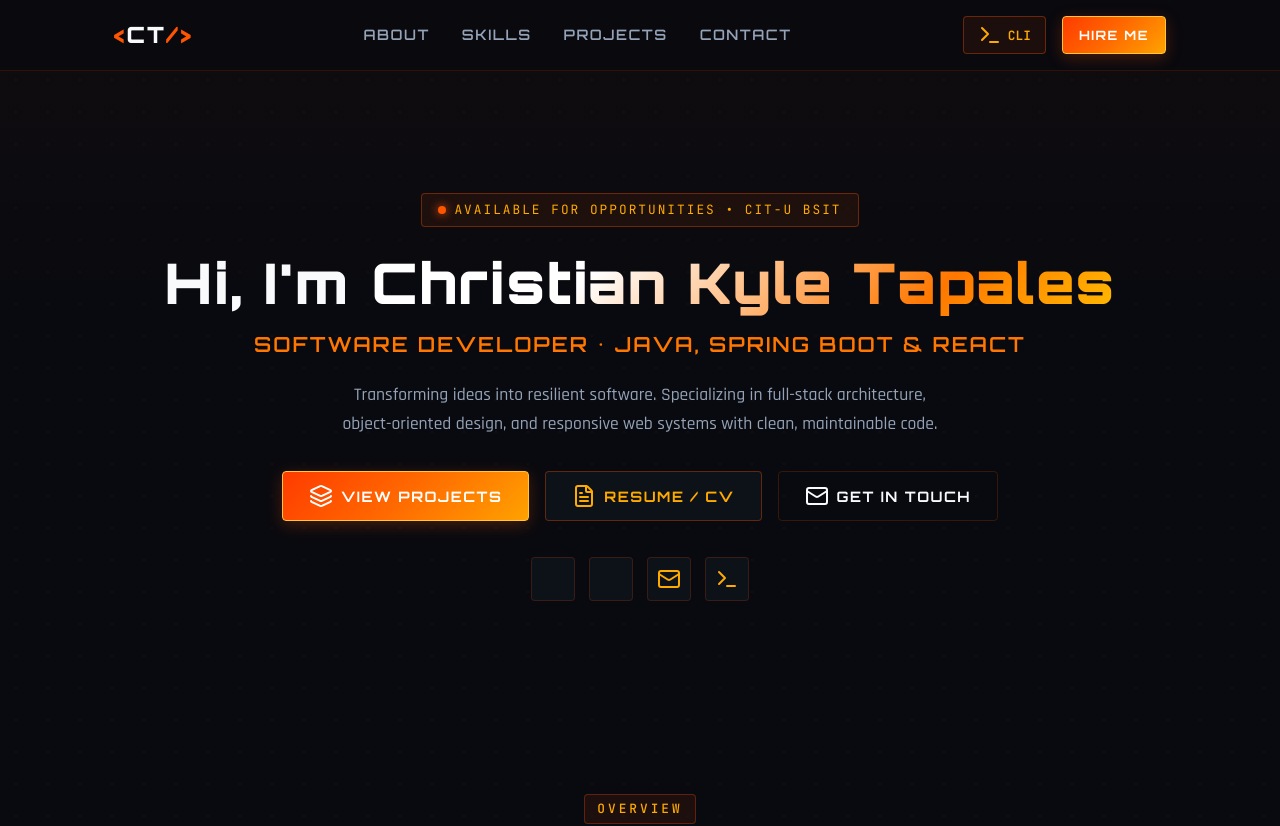
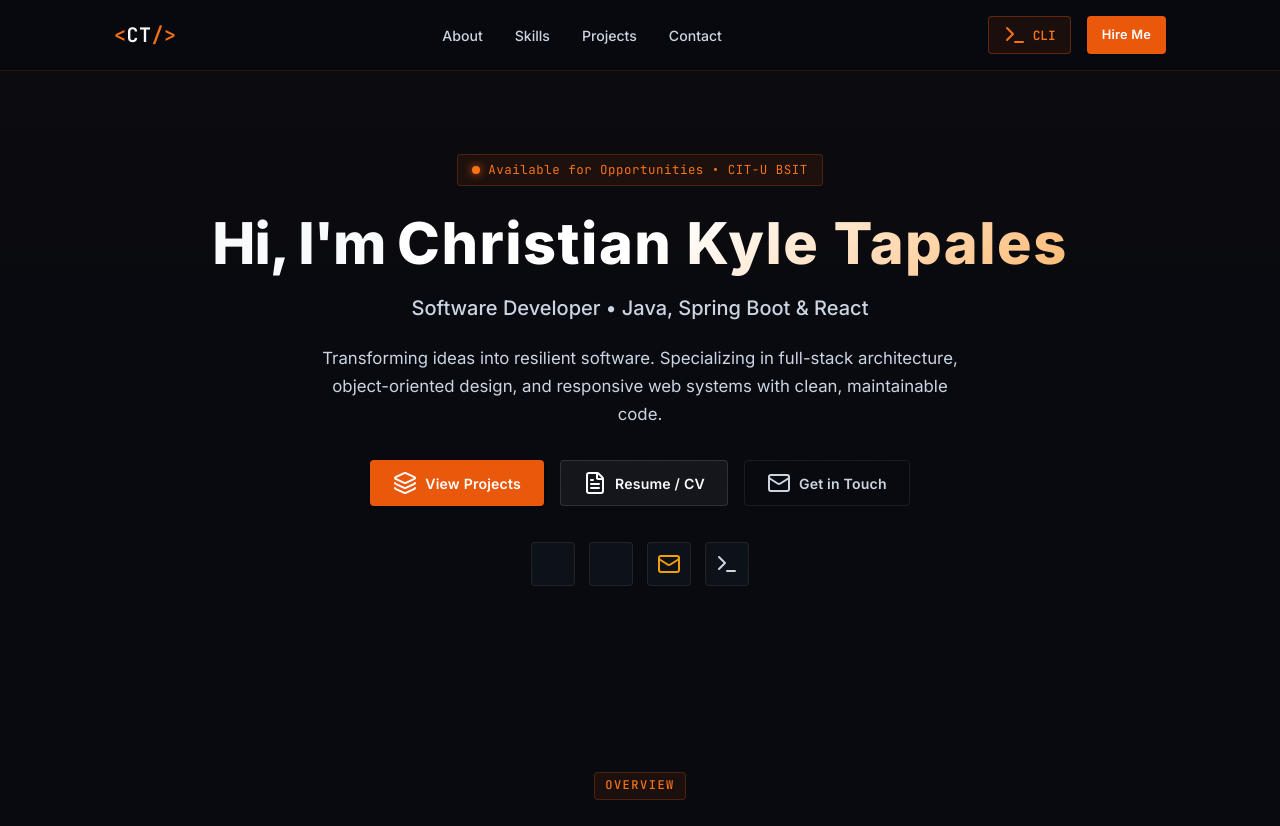
Before and after one commit to christian-tapales/christian-tapales, a plain HTML site: page index.html in a window 1280 px wide. Shown: the top 826 px of the page. Drawn offline with nearby package versions, Linux system fonts and the light colour scheme.

Commit message:
fix(a11y/contrast): overhaul color tokens for WCAG AA compliance and replace display fonts with Inter

```diff
--- a/index.html
+++ b/index.html
@@ -22,11 +22,11 @@
     <!-- Favicon -->
     <link rel="icon" type="image/svg+xml" href="assets/favicon.svg" />
 
-    <!-- Google Fonts: Orbitron, Rajdhani, JetBrains Mono -->
+    <!-- Google Fonts: Inter & JetBrains Mono -->
     <link rel="preconnect" href="https://fonts.googleapis.com" />
     <link rel="preconnect" href="https://fonts.gstatic.com" crossorigin />
     <link
-        href="https://fonts.googleapis.com/css2?family=Orbitron:wght@600;700;800;900&family=Rajdhani:wght@500;600;700&family=JetBrains+Mono:wght@400;500;600&display=swap"
+        href="https://fonts.googleapis.com/css2?family=Inter:wght@400;450;500;600;700;800&family=JetBrains+Mono:wght@400;500;600&display=swap"
         rel="stylesheet" />
 
     <!-- Lucide Icons (CDN) -->
--- a/style.css
+++ b/style.css
@@ -1,37 +1,38 @@
 /* ==========================================================================
-   Bespoke Flame Cyber Portfolio (High-Performance 60FPS Architecture)
+   Bespoke Developer Portfolio Architecture (Performance & High-Contrast)
    ========================================================================== */
 :root {
-    /* Carbon & Deep Obsidian Backgrounds */
+    /* Obsidian Canvas & Matte Surface Tokens */
     --bg-primary: #090a0f;
     --bg-secondary: #0f121a;
-    --bg-card: rgba(15, 18, 26, 0.92);
-    --border-color: rgba(255, 85, 0, 0.18);
-    --border-hover: rgba(255, 110, 0, 0.7);
+    --bg-card: rgba(15, 18, 26, 0.95);
+    --border-color: rgba(255, 255, 255, 0.08);
+    --border-hover: rgba(234, 88, 12, 0.5);
 
-    /* Pure Flame & Amber Accents */
-    --flame-red: #ff3b00;
-    --flame-primary: #ff5500;
-    --flame-bright: #ff7700;
-    --flame-amber: #ffaa00;
-    --flame-gold: #ffc83b;
+    /* Solid High-Contrast Accents (WCAG AA Compliant) */
+    --flame-red: #ef4444;
+    --flame-primary: #ea580c; /* Orange 600 - 4.6:1 on dark surfaces, 5.1:1 with white text */
+    --flame-bright: #f97316;  /* Orange 500 */
+    --flame-amber: #f59e0b;   /* Amber 500 */
+    --flame-gold: #fbbf24;    /* Amber 400 */
 
-    /* Lightweight GPU Glows */
-    --glow-flame: rgba(255, 85, 0, 0.25);
-    --glow-flame-hover: rgba(255, 90, 0, 0.45);
+    /* Subtle focused glows instead of noisy washes */
+    --glow-flame: rgba(234, 88, 12, 0.2);
+    --glow-flame-hover: rgba(234, 88, 12, 0.35);
 
-    /* Gradients */
-    --gradient-flame: linear-gradient(135deg, #ff3b00 0%, #ff6a00 50%, #ffa200 100%);
-    --gradient-flame-hover: linear-gradient(135deg, #ff5500 0%, #ff8800 50%, #ffbb00 100%);
-    --gradient-text: linear-gradient(135deg, #ffffff 30%, #ff7700 75%, #ffbb00 100%);
+    /* Gradients: High contrast, no washed-out highlights */
+    --gradient-flame: linear-gradient(135deg, #c2410c 0%, #ea580c 100%);
+    --gradient-flame-hover: linear-gradient(135deg, #ea580c 0%, #f97316 100%);
+    --gradient-text: linear-gradient(135deg, #ffffff 40%, #fdba74 100%);
 
+    /* High-contrast WCAG AA accessible text scale */
     --text-primary: #f8fafc;
-    --text-secondary: #94a3b8;
-    --text-muted: #64748b;
+    --text-secondary: #cbd5e1; /* 9.8:1 contrast on #090a0f */
+    --text-muted: #94a3b8;     /* 5.2:1 contrast on #090a0f (passes WCAG AA) */
 
-    /* Typography */
-    --font-display: 'Orbitron', -apple-system, BlinkMacSystemFont, sans-serif;
-    --font-main: 'Rajdhani', -apple-system, BlinkMacSystemFont, sans-serif;
+    /* Typography: Inter for UI/Body, JetBrains Mono for Technical Tokens */
+    --font-display: 'Inter', -apple-system, BlinkMacSystemFont, "Segoe UI", Roboto, sans-serif;
+    --font-main: 'Inter', -apple-system, BlinkMacSystemFont, "Segoe UI", Roboto, sans-serif;
     --font-mono: 'JetBrains Mono', monospace;
 
     --radius-sm: 4px;
@@ -60,14 +61,14 @@ body {
     font-family: var(--font-main);
     background-color: var(--bg-primary);
     color: var(--text-primary);
-    line-height: 1.6;
+    line-height: 1.65;
     overflow-x: hidden;
     position: relative;
     min-height: 100vh;
-    font-size: 1.1rem;
+    font-size: 1rem;
     background-image:
-        radial-gradient(rgba(255, 85, 0, 0.05) 1px, transparent 1px),
-        linear-gradient(to bottom, rgba(255, 85, 0, 0.03), transparent 300px);
+        radial-gradient(rgba(234, 88, 12, 0.04) 1px, transparent 1px),
+        linear-gradient(to bottom, rgba(234, 88, 12, 0.02), transparent 300px);
     background-size: 32px 32px, 100% 100%;
 }
 
@@ -173,86 +174,86 @@ body {
 .section-tag {
     display: inline-block;
     font-family: var(--font-mono);
-    font-size: 0.8rem;
+    font-size: 0.75rem;
     font-weight: 500;
-    color: var(--flame-amber);
+    color: var(--flame-bright);
     text-transform: uppercase;
-    letter-spacing: 3px;
+    letter-spacing: 1.5px;
     margin-bottom: 12px;
-    padding: 4px 12px;
-    background: rgba(255, 85, 0, 0.08);
-    border: 1px solid rgba(255, 85, 0, 0.3);
+    padding: 3px 10px;
+    background: rgba(234, 88, 12, 0.08);
+    border: 1px solid rgba(234, 88, 12, 0.25);
     border-radius: var(--radius-sm);
 }
 
 .section-title {
     font-family: var(--font-display);
-    font-size: 2.3rem;
-    font-weight: 800;
-    letter-spacing: 1.5px;
+    font-size: 2.2rem;
+    font-weight: 700;
+    letter-spacing: -0.6px;
     color: #ffffff;
 }
 
 /* ==========================================================================
-   Buttons
+   Buttons (Refined, Accessible, Humanist)
    ========================================================================== */
 .btn {
     display: inline-flex;
     align-items: center;
     gap: 8px;
-    padding: 12px 26px;
-    font-size: 0.9rem;
-    font-weight: 700;
+    padding: 10px 22px;
+    font-size: 0.88rem;
+    font-weight: 600;
     text-decoration: none;
     border-radius: var(--radius-sm);
     cursor: pointer;
     transition: var(--transition-fast);
-    letter-spacing: 1.5px;
-    text-transform: uppercase;
-    font-family: var(--font-display);
+    letter-spacing: 0.2px;
+    text-transform: none;
+    font-family: var(--font-main);
 }
 
 .btn-primary {
-    background: var(--gradient-flame);
+    background: var(--flame-primary);
     color: #ffffff;
-    border: 1px solid var(--flame-gold);
-    box-shadow: 0 4px 16px var(--glow-flame);
+    border: 1px solid transparent;
+    box-shadow: 0 1px 3px rgba(0, 0, 0, 0.5);
 }
 
 .btn-primary:hover {
-    background: var(--gradient-flame-hover);
-    transform: translateY(-2px);
-    box-shadow: 0 6px 24px var(--glow-flame-hover);
+    background: #c2410c;
+    transform: translateY(-1px);
+    box-shadow: 0 4px 14px var(--glow-flame);
 }
 
 .btn-secondary {
-    background: rgba(15, 18, 26, 0.9);
-    color: var(--flame-amber);
-    border: 1px solid rgba(255, 85, 0, 0.35);
+    background: rgba(255, 255, 255, 0.05);
+    color: var(--text-primary);
+    border: 1px solid rgba(255, 255, 255, 0.12);
 }
 
 .btn-secondary:hover {
-    background: rgba(255, 85, 0, 0.1);
-    border-color: var(--flame-primary);
+    background: rgba(255, 255, 255, 0.1);
+    border-color: rgba(255, 255, 255, 0.25);
     color: #ffffff;
-    transform: translateY(-2px);
+    transform: translateY(-1px);
 }
 
 .btn-outline {
     background: transparent;
-    color: var(--text-primary);
+    color: var(--text-secondary);
     border: 1px solid var(--border-color);
 }
 
 .btn-outline:hover {
     border-color: var(--flame-primary);
-    color: var(--flame-amber);
-    background: rgba(255, 85, 0, 0.08);
-    transform: translateY(-2px);
+    color: var(--text-primary);
+    background: rgba(234, 88, 12, 0.08);
+    transform: translateY(-1px);
 }
 
 .btn-sm {
-    padding: 8px 16px;
+    padding: 7px 14px;
     font-size: 0.8rem;
 }
 
@@ -289,16 +290,16 @@ body {
 }
 
 .logo {
-    font-size: 1.4rem;
-    font-weight: 900;
+    font-size: 1.25rem;
+    font-weight: 700;
     color: var(--text-primary);
     text-decoration: none;
-    font-family: var(--font-display);
-    letter-spacing: 2px;
+    font-family: var(--font-mono);
+    letter-spacing: 0.5px;
 }
 
 .logo-bracket {
-    color: var(--flame-primary);
+    color: var(--flame-bright);
 }
 
 .nav-links {
@@ -310,18 +311,18 @@ body {
 .nav-link {
     color: var(--text-secondary);
     text-decoration: none;
-    font-size: 0.9rem;
-    font-weight: 600;
-    letter-spacing: 1.5px;
-    text-transform: uppercase;
-    font-family: var(--font-display);
+    font-size: 0.88rem;
+    font-weight: 500;
+    letter-spacing: normal;
+    text-transform: none;
+    font-family: var(--font-main);
     transition: var(--transition-fast);
 }
 
 .nav-link:hover,
 .nav-link.active {
-    color: var(--flame-amber);
-    text-shadow: 0 0 10px var(--glow-flame);
+    color: #ffffff;
+    text-shadow: none;
 }
 
 .nav-actions {
@@ -343,10 +344,10 @@ body {
     align-items: center;
     gap: 6px;
     padding: 6px 14px;
-    background: rgba(255, 85, 0, 0.08);
-    border: 1px solid rgba(255, 85, 0, 0.35);
+    background: rgba(234, 88, 12, 0.08);
+    border: 1px solid rgba(234, 88, 12, 0.35);
     border-radius: var(--radius-sm);
-    color: var(--flame-amber);
+    color: var(--flame-bright);
     font-family: var(--font-mono);
     font-size: 0.8rem;
     font-weight: 600;
@@ -355,9 +356,9 @@ body {
 }
 
 .terminal-trigger-btn:hover {
-    background: var(--gradient-flame);
+    background: var(--flame-primary);
     color: #ffffff;
-    border-color: var(--flame-gold);
+    border-color: transparent;
     box-shadow: 0 0 14px var(--glow-flame);
 }
 
@@ -370,14 +371,14 @@ body {
     border-radius: var(--radius-sm);
     background: rgba(15, 18, 26, 0.9);
     border: 1px solid var(--border-color);
-    color: var(--flame-amber);
+    color: var(--text-secondary);
     cursor: pointer;
     transition: var(--transition-fast);
 }
 
 .social-icon-btn:hover {
     color: #ffffff;
-    background: var(--gradient-flame);
+    background: rgba(234, 88, 12, 0.15);
     border-color: var(--flame-primary);
     transform: translateY(-2px);
     box-shadow: 0 0 16px var(--glow-flame);
@@ -387,12 +388,12 @@ body {
    Hero Section
    ========================================================================== */
 .hero {
-    min-height: 88vh;
+    min-height: 85vh;
     display: flex;
     align-items: center;
     justify-content: center;
     text-align: center;
-    padding-top: 90px;
+    padding-top: 60px;
 }
 
 .hero-content {
@@ -405,49 +406,48 @@ body {
     display: inline-flex;
     align-items: center;
     gap: 8px;
-    padding: 6px 16px;
-    background: rgba(255, 85, 0, 0.08);
-    border: 1px solid rgba(255, 85, 0, 0.35);
+    padding: 5px 14px;
+    background: rgba(234, 88, 12, 0.08);
+    border: 1px solid rgba(234, 88, 12, 0.25);
     border-radius: var(--radius-sm);
-    font-size: 0.8rem;
+    font-size: 0.78rem;
     font-family: var(--font-mono);
-    color: var(--flame-amber);
-    letter-spacing: 2px;
-    text-transform: uppercase;
+    color: var(--flame-bright);
+    letter-spacing: 0.5px;
     margin-bottom: 24px;
 }
 
 .badge-dot {
     width: 8px;
     height: 8px;
-    background: var(--flame-primary);
+    background: var(--flame-bright);
     border-radius: 50%;
-    box-shadow: 0 0 10px var(--flame-primary);
+    box-shadow: 0 0 8px var(--flame-primary);
 }
 
 .hero-title {
     font-family: var(--font-display);
-    font-size: 3.5rem;
-    font-weight: 900;
+    font-size: clamp(2.4rem, 5vw, 3.6rem);
+    font-weight: 800;
     line-height: 1.15;
-    margin-bottom: 12px;
-    letter-spacing: 2px;
+    margin-bottom: 16px;
+    letter-spacing: -1px;
 }
 
 .hero-subtitle {
-    font-size: 1.3rem;
-    color: var(--flame-bright);
-    font-family: var(--font-display);
-    font-weight: 600;
-    letter-spacing: 2px;
+    font-size: 1.25rem;
+    color: var(--text-secondary);
+    font-family: var(--font-main);
+    font-weight: 500;
+    letter-spacing: normal;
     margin-bottom: 20px;
-    text-transform: uppercase;
+    text-transform: none;
 }
 
 .hero-description {
-    max-width: 600px;
+    max-width: 640px;
     color: var(--text-secondary);
-    font-size: 1.1rem;
+    font-size: 1.05rem;
     line-height: 1.65;
     margin-bottom: 32px;
 }
@@ -515,16 +515,17 @@ body {
 
 .about-card h3 {
     font-family: var(--font-display);
-    font-size: 1.25rem;
-    letter-spacing: 1px;
+    font-size: 1.15rem;
+    font-weight: 600;
+    letter-spacing: -0.3px;
     margin-bottom: 10px;
     color: #ffffff;
 }
 
 .about-card p {
     color: var(--text-secondary);
-    font-size: 1rem;
-    line-height: 1.55;
+    font-size: 0.95rem;
+    line-height: 1.6;
 }
 
 /* ==========================================================================
@@ -542,12 +543,13 @@ body {
 
 .skill-category h3 {
     font-family: var(--font-display);
-    font-size: 1.2rem;
+    font-size: 1.1rem;
+    font-weight: 600;
     display: flex;
     align-items: center;
     gap: 10px;
-    color: var(--flame-amber);
-    letter-spacing: 1px;
+    color: #ffffff;
+    letter-spacing: -0.3px;
     margin-bottom: 18px;
 }
 
@@ -559,26 +561,26 @@ body {
 
 .skill-tag {
     background: rgba(255, 255, 255, 0.04);
-    border: 1px solid rgba(255, 85, 0, 0.2);
-    padding: 6px 12px;
+    border: 1px solid rgba(255, 255, 255, 0.08);
+    padding: 5px 12px;
     border-radius: var(--radius-sm);
-    font-size: 0.85rem;
-    color: #ffffff;
+    font-size: 0.82rem;
+    color: var(--text-secondary);
     font-family: var(--font-mono);
     transition: var(--transition-fast);
 }
 
 .skill-tag:hover {
     border-color: var(--flame-primary);
-    color: var(--flame-gold);
-    background: rgba(255, 85, 0, 0.12);
+    color: #ffffff;
+    background: rgba(234, 88, 12, 0.1);
 }
 
 .skill-tag.highlight {
-    border-color: rgba(255, 85, 0, 0.6);
-    background: rgba(255, 85, 0, 0.12);
-    color: var(--flame-gold);
-    font-weight: 600;
+    border-color: rgba(234, 88, 12, 0.4);
+    background: rgba(234, 88, 12, 0.08);
+    color: var(--flame-bright);
+    font-weight: 500;
 }
 
 /* ==========================================================================
@@ -701,16 +703,18 @@ body {
 
 .project-tags span {
     font-size: 0.75rem;
-    color: var(--flame-amber);
+    color: var(--flame-bright);
     font-family: var(--font-mono);
-    letter-spacing: 1px;
+    letter-spacing: 0.5px;
 }
 
 .project-title {
     font-family: var(--font-display);
-    font-size: 1.3rem;
-    letter-spacing: 1px;
+    font-size: 1.25rem;
+    font-weight: 700;
+    letter-spacing: -0.3px;
     margin-bottom: 8px;
+    color: #ffffff;
 }
 
 .project-description {
@@ -812,12 +816,12 @@ body {
 }
 
 .form-group label {
-    font-family: var(--font-display);
-    font-size: 0.82rem;
-    font-weight: 700;
-    letter-spacing: 1.5px;
-    text-transform: uppercase;
-    color: var(--flame-amber);
+    font-family: var(--font-main);
+    font-size: 0.85rem;
+    font-weight: 600;
+    letter-spacing: normal;
+    text-transform: none;
+    color: var(--text-secondary);
 }
 
 .form-group input,
```
